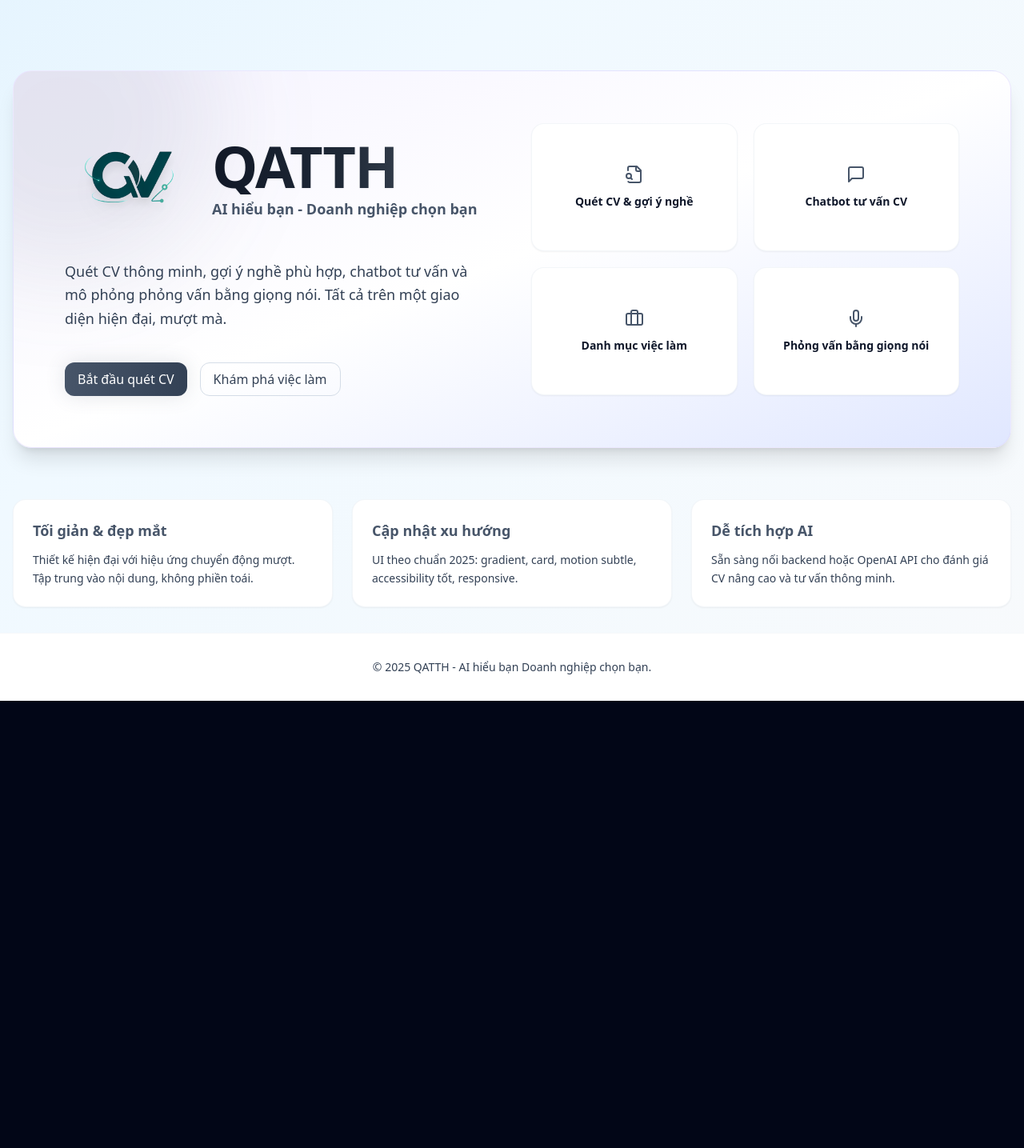
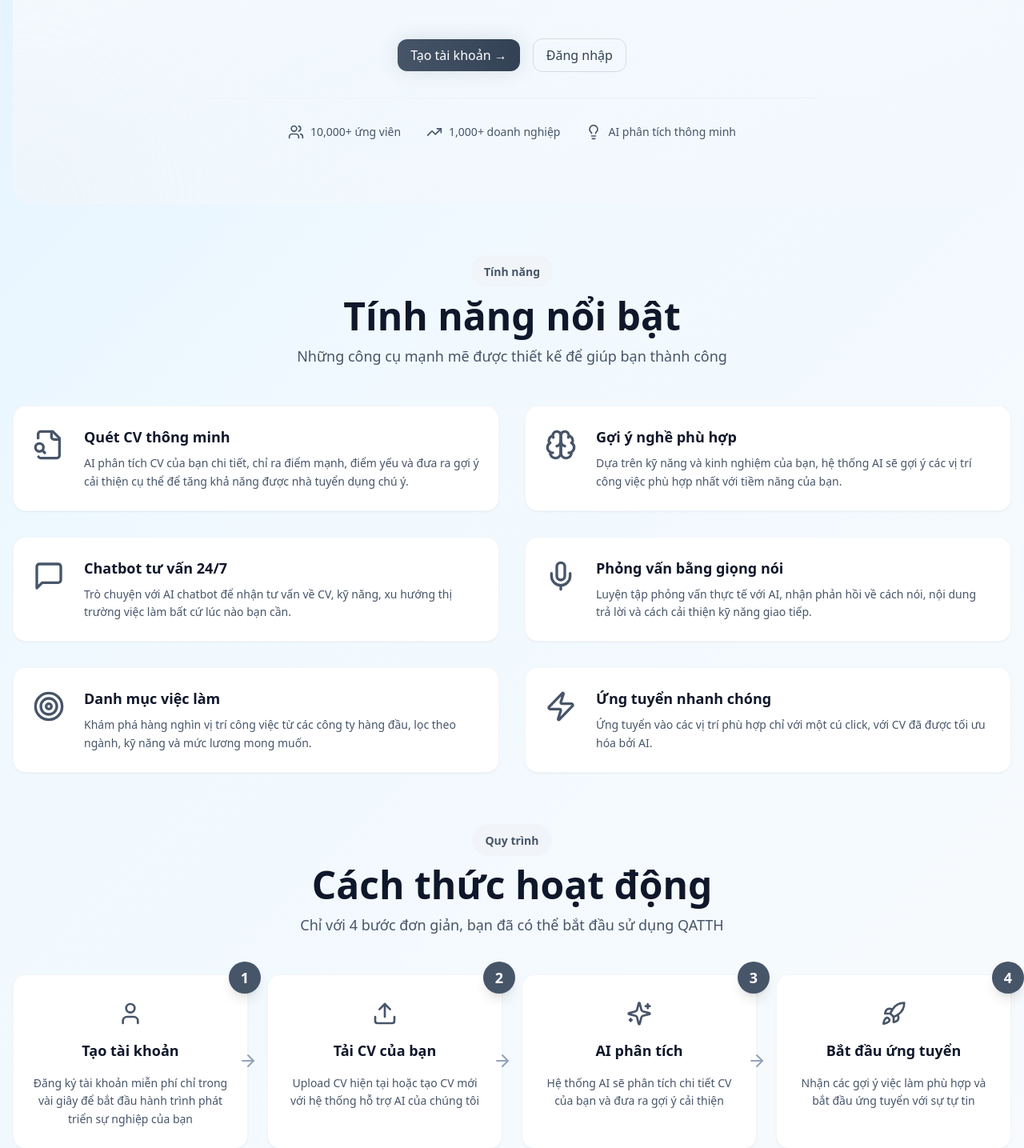
Before and after one commit to TamasTran/qatth-front-end, a React (Vite) app: page / in a window 1280 px wide. Shown: the part 375-1810 px from the top of the page at 80% size. Before the commit the page ends 1251 px from the top, so only its background shows below. Built offline with nearby package versions, Linux system fonts and the light colour scheme.

Commit message:
change home

```diff
--- a/src/pages/Home.tsx
+++ b/src/pages/Home.tsx
@@ -1,7 +1,7 @@
 
 import { motion } from 'framer-motion'
 import { Link, useOutletContext } from 'react-router-dom'
-import { Briefcase, FileSearch, MessageSquare, Mic } from 'lucide-react'
+import { Briefcase, FileSearch, MessageSquare, Mic, User, Upload, Sparkles, Rocket, ArrowRight, Zap, Brain, Target, Clock, Users, TrendingUp, Lightbulb } from 'lucide-react'
 import { useAuth } from '../store/auth'
 
 type OutletContextType = {
@@ -14,90 +14,198 @@ export default function Home() {
 
   return (
     <div className="space-y-16">
-      {!user && (
-        <motion.section
+      {/* Hero Section */}
+      <section className="relative overflow-hidden rounded-3xl p-12 md:p-20 bg-gradient-to-br from-brand-50 via-brand-50/50 to-brand-100/30">
+        <div className="absolute -top-40 -right-40 w-80 h-80 bg-brand-200/20 rounded-full blur-3xl" />
+        <div className="absolute -bottom-40 -left-40 w-80 h-80 bg-brand-200/10 rounded-full blur-3xl" />
+
+        <motion.div
           initial={{ opacity: 0, y: 20 }}
           animate={{ opacity: 1, y: 0 }}
-          className="text-center p-8 md:p-12"
+          transition={{ duration: 0.6 }}
+          className="relative z-10 text-center space-y-8 max-w-3xl mx-auto"
         >
-          <h2 className="text-3xl md:text-4xl text-slate-900 font-bold mb-3">Sẵn sàng bắt đầu?</h2>
-          <p className="text-slate-600 mb-8 max-w-2xl mx-auto text-lg">Đăng nhập để trải nghiệm đầy đủ tính năng của QATTH - AI hiểu bạn, Doanh nghiệp chọn bạn.</p>
-          <div className="flex items-center justify-center gap-4 flex-wrap">
-            <button onClick={() => openAuthModal('register')} className="btn btn-primary ring-focus px-6 py-3 text-base">Tạo tài khoản</button>
-            <button onClick={() => openAuthModal('login')} className="btn btn-ghost ring-focus px-6 py-3 text-base">Đăng nhập</button>
-          </div>
-        </motion.section>
-      )}
-      <section className="relative overflow-hidden rounded-3xl p-10 md:p-16 bg-gradient-to-br from-violet-50 via-white to-indigo-100 shadow-xl border border-violet-200/50">
-        <div className="absolute -top-32 -left-32 size-96 rounded-full bg-brand-600/10 blur-3xl" />
-        <div className="absolute -bottom-32 -right-32 size-96 rounded-full bg-brand-500/8 blur-3xl" />
-        <div className="relative z-10 grid md:grid-cols-2 gap-12 items-center">
-          <motion.div
-            initial={{ y: 20, opacity: 0 }}
-            animate={{ y: 0, opacity: 1 }}
-            transition={{ duration: .6 }}
-            className="space-y-8"
-          >
-            {/* Logo & Title */}
-            <div className="flex items-center gap-6">
-              <motion.div
-                whileHover={{ scale: 1.05 }}
-                transition={{ type: "spring", stiffness: 300 }}
-              >
-                <img src="/logo.png" alt="QATTH" className="h-[140px] w-[160px] object-contain drop-shadow-xl" />
-              </motion.div>
-              <div>
-                <h1 className="text-6xl md:text-7xl font-bold leading-tight font-satoshi tracking-tight bg-gradient-to-r from-gray-900 via-gray-800 to-gray-600 bg-clip-text text-transparent drop-shadow-sm">
-                  QATTH
-                </h1>
-                <p className="text-lg font-semibold text-brand-600 mt-1">AI hiểu bạn - Doanh nghiệp chọn bạn</p>
-              </div>
+          {/* Badge */}
+          <div className="inline-flex items-center gap-2 px-4 py-2 bg-white/60 backdrop-blur-sm border border-brand-200/50 rounded-full">
+            <Lightbulb className="w-4 h-4 text-brand-600" />
+            <span className="text-sm font-semibold text-brand-600">Nền tảng AI tuyên dụng thông minh</span>
           </div>
 
-            {/* Description */}
-            <p className="text-slate-700 max-w-2xl text-lg leading-relaxed">
-              Quét CV thông minh, gợi ý nghề phù hợp, chatbot tư vấn và mô phỏng phỏng vấn bằng giọng nói.
-              Tất cả trên một giao diện hiện đại, mượt mà.
+          {/* Main Heading */}
+          <div className="space-y-4">
+            <h1 className="text-5xl md:text-6xl font-bold text-slate-900 leading-tight">
+              Sẵn sàng <span className="text-brand-600">bắt đầu?</span>
+            </h1>
+            <p className="text-lg md:text-xl text-slate-600 leading-relaxed">
+              Đăng nhập để trải nghiệm đầy đủ tính năng của QATTH
             </p>
+          </div>
 
           {/* CTA Buttons */}
-            <div className="flex flex-wrap gap-4 pt-2">
-              <Link to="/cv-scanner" className="btn btn-primary ring-focus px-8 py-3 text-base font-semibold shadow-lg hover:shadow-xl transition-shadow">Bắt đầu quét CV</Link>
-              <Link to="/jobs" className="btn btn-ghost ring-focus px-8 py-3 text-base font-semibold hover:bg-brand-50">Khám phá việc làm</Link>
+          <div className="flex flex-col sm:flex-row items-center justify-center gap-4 pt-4">
+            <button
+              onClick={() => openAuthModal('register')}
+              className="btn btn-primary ring-focus px-8 py-3 text-base font-semibold shadow-lg hover:shadow-xl transition-shadow"
+            >
+              Tạo tài khoản →
+            </button>
+            <button
+              onClick={() => openAuthModal('login')}
+              className="btn btn-ghost ring-focus px-8 py-3 text-base font-semibold hover:bg-brand-50"
+            >
+              Đăng nhập
+            </button>
+          </div>
+
+          {/* Stats */}
+          <div className="flex flex-col sm:flex-row items-center justify-center gap-8 pt-8 border-t border-brand-200/30">
+            {[
+              { icon: <Users className="w-5 h-5" />, label: '10,000+ ứng viên' },
+              { icon: <TrendingUp className="w-5 h-5" />, label: '1,000+ doanh nghiệp' },
+              { icon: <Lightbulb className="w-5 h-5" />, label: 'AI phân tích thông minh' }
+            ].map((stat, i) => (
+              <div key={i} className="flex items-center gap-2 text-slate-600">
+                <span className="text-brand-600">{stat.icon}</span>
+                <span className="text-sm font-medium">{stat.label}</span>
+              </div>
+            ))}
           </div>
         </motion.div>
+      </section>
+      {/* Featured Features Section */}
+      <section className="space-y-12">
+        <div className="text-center space-y-3">
+          <div className="inline-block px-4 py-2 bg-brand-100 rounded-full">
+            <span className="text-sm font-semibold text-brand-600">Tính năng</span>
+          </div>
+          <h2 className="text-4xl md:text-5xl font-bold text-slate-900">Tính năng nổi bật</h2>
+          <p className="text-slate-600 max-w-2xl mx-auto text-lg">Những công cụ mạnh mẽ được thiết kế để giúp bạn thành công</p>
+        </div>
+
+        <div className="grid md:grid-cols-2 gap-8">
+          {[
+            {
+              icon: <FileSearch className="w-10 h-10" />,
+              title: 'Quét CV thông minh',
+              desc: 'AI phân tích CV của bạn chi tiết, chỉ ra điểm mạnh, điểm yếu và đưa ra gợi ý cải thiện cụ thể để tăng khả năng được nhà tuyển dụng chú ý.'
+            },
+            {
+              icon: <Brain className="w-10 h-10" />,
+              title: 'Gợi ý nghề phù hợp',
+              desc: 'Dựa trên kỹ năng và kinh nghiệm của bạn, hệ thống AI sẽ gợi ý các vị trí công việc phù hợp nhất với tiềm năng của bạn.'
+            },
+            {
+              icon: <MessageSquare className="w-10 h-10" />,
+              title: 'Chatbot tư vấn 24/7',
+              desc: 'Trò chuyện với AI chatbot để nhận tư vấn về CV, kỹ năng, xu hướng thị trường việc làm bất cứ lúc nào bạn cần.'
+            },
+            {
+              icon: <Mic className="w-10 h-10" />,
+              title: 'Phỏng vấn bằng giọng nói',
+              desc: 'Luyện tập phỏng vấn thực tế với AI, nhận phản hồi về cách nói, nội dung trả lời và cách cải thiện kỹ năng giao tiếp.'
+            },
+            {
+              icon: <Target className="w-10 h-10" />,
+              title: 'Danh mục việc làm',
+              desc: 'Khám phá hàng nghìn vị trí công việc từ các công ty hàng đầu, lọc theo ngành, kỹ năng và mức lương mong muốn.'
+            },
+            {
+              icon: <Zap className="w-10 h-10" />,
+              title: 'Ứng tuyển nhanh chóng',
+              desc: 'Ứng tuyển vào các vị trí phù hợp chỉ với một cú click, với CV đã được tối ưu hóa bởi AI.'
+            }
+          ].map((feature, i) => (
             <motion.div
-            initial={{ scale: .95, opacity: 0 }}
-            animate={{ scale: 1, opacity: 1 }}
-            transition={{ duration: .6, delay: .1 }}
-            className="grid grid-cols-2 gap-5"
+              key={i}
+              initial={{ opacity: 0, y: 20 }}
+              whileInView={{ opacity: 1, y: 0 }}
+              viewport={{ once: true }}
+              transition={{ delay: i * 0.1 }}
+              className="card flex gap-6 items-start hover:shadow-lg transition-shadow"
             >
-            {[
-              {icon: <FileSearch/>, title:'Quét CV & gợi ý nghề'},
-              {icon: <MessageSquare/>, title:'Chatbot tư vấn CV'},
-              {icon: <Briefcase/>, title:'Danh mục việc làm'},
-              {icon: <Mic/>, title:'Phỏng vấn bằng giọng nói'},
-            ].map((it,i)=>(
-              <motion.div key={i} whileHover={{ y: -6, scale: 1.02 }} className="card h-40 flex flex-col items-center justify-center text-center gap-3 bg-white border-brand-200/40 shadow-sm hover:shadow-lg">
-                <div className="text-brand-600 text-4xl">{it.icon}</div>
-                <div className="text-sm font-semibold text-slate-900">{it.title}</div>
+              <div className="text-brand-600 flex-shrink-0 mt-1">
+                {feature.icon}
+              </div>
+              <div className="flex-grow">
+                <h3 className="font-bold text-lg text-slate-900 mb-2">{feature.title}</h3>
+                <p className="text-slate-600 text-sm leading-relaxed">{feature.desc}</p>
+              </div>
             </motion.div>
           ))}
-          </motion.div>
         </div>
       </section>
 
-      <section className="grid md:grid-cols-3 gap-6">
+      {/* How it Works Section */}
+      <section className="space-y-12">
+        <div className="text-center space-y-3">
+          <div className="inline-block px-4 py-2 bg-brand-100 rounded-full">
+            <span className="text-sm font-semibold text-brand-600">Quy trình</span>
+          </div>
+          <h2 className="text-4xl md:text-5xl font-bold text-slate-900">Cách thức hoạt động</h2>
+          <p className="text-slate-600 max-w-2xl mx-auto text-lg">Chỉ với 4 bước đơn giản, bạn đã có thể bắt đầu sử dụng QATTH</p>
+        </div>
+
+        <div className="grid md:grid-cols-4 gap-6 relative">
+          {/* Connecting arrows */}
+          <div className="hidden md:block absolute top-24 left-0 right-0 h-1 bg-gradient-to-r from-brand-200 via-brand-400 to-brand-200 -z-10" />
+
           {[
-          {title:'Tối giản & đẹp mắt', desc:'Thiết kế hiện đại với hiệu ứng chuyển động mượt. Tập trung vào nội dung, không phiền toái.'},
-          {title:'Cập nhật xu hướng', desc:'UI theo chuẩn 2025: gradient, card, motion subtle, accessibility tốt, responsive.'},
-          {title:'Dễ tích hợp AI', desc:'Sẵn sàng nối backend hoặc OpenAI API cho đánh giá CV nâng cao và tư vấn thông minh.'},
-        ].map((it, i) => (
-          <motion.div key={i} initial={{opacity:0,y:10}} whileInView={{opacity:1,y:0}} viewport={{once:true}} transition={{delay:i*0.1}} whileHover={{y:-4}} className="card">
-            <h3 className="font-bold text-lg mb-3 text-brand-600">{it.title}</h3>
-            <p className="text-slate-700 text-sm leading-relaxed">{it.desc}</p>
+            {
+              icon: <User className="w-8 h-8" />,
+              title: 'Tạo tài khoản',
+              desc: 'Đăng ký tài khoản miễn phí chỉ trong vài giây để bắt đầu hành trình phát triển sự nghiệp của bạn'
+            },
+            {
+              icon: <Upload className="w-8 h-8" />,
+              title: 'Tải CV của bạn',
+              desc: 'Upload CV hiện tại hoặc tạo CV mới với hệ thống hỗ trợ AI của chúng tôi'
+            },
+            {
+              icon: <Sparkles className="w-8 h-8" />,
+              title: 'AI phân tích',
+              desc: 'Hệ thống AI sẽ phân tích chi tiết CV của bạn và đưa ra gợi ý cải thiện'
+            },
+            {
+              icon: <Rocket className="w-8 h-8" />,
+              title: 'Bắt đầu ứng tuyển',
+              desc: 'Nhận các gợi ý việc làm phù hợp và bắt đầu ứng tuyển với sự tự tin'
+            }
+          ].map((step, i) => (
+            <motion.div
+              key={i}
+              initial={{ opacity: 0, y: 20 }}
+              whileInView={{ opacity: 1, y: 0 }}
+              viewport={{ once: true }}
+              transition={{ delay: i * 0.1 }}
+              className="relative"
+            >
+              <div className="card h-full flex flex-col items-center text-center gap-4 bg-white hover:shadow-lg transition-shadow">
+                {/* Step number badge */}
+                <div className="absolute -top-4 -right-4 w-10 h-10 rounded-full bg-brand-600 text-white flex items-center justify-center font-bold text-lg shadow-lg">
+                  {i + 1}
+                </div>
+
+                {/* Icon */}
+                <div className="text-brand-600 mt-2">
+                  {step.icon}
+                </div>
+
+                {/* Title */}
+                <h3 className="font-bold text-lg text-slate-900">{step.title}</h3>
+
+                {/* Description */}
+                <p className="text-slate-600 text-sm leading-relaxed flex-grow">{step.desc}</p>
+              </div>
+
+              {/* Arrow between steps */}
+              {i < 3 && (
+                <div className="hidden md:flex absolute -right-3 top-24 text-brand-400">
+                  <ArrowRight className="w-6 h-6" />
+                </div>
+              )}
             </motion.div>
           ))}
+        </div>
       </section>
     </div>
   )
```
Lines whose indentation alone changed are shown as unchanged.
